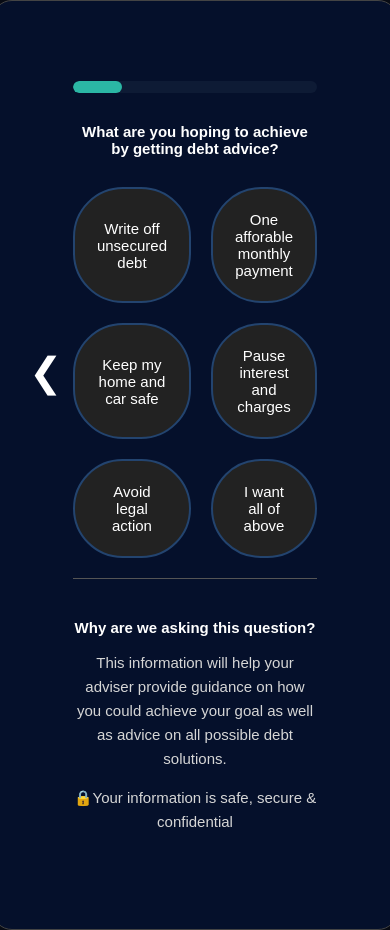
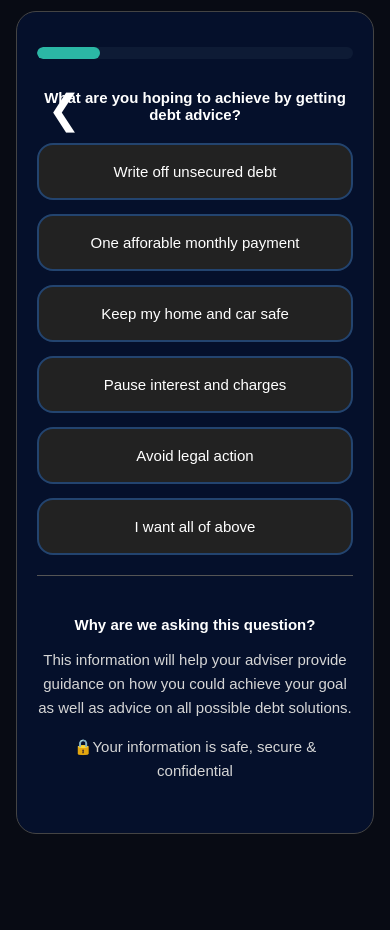
Before and after one commit to manushka01/mine, a website: page qualify.html in a window 390 px wide. Both pictures are taken after a click on the button "£10,000+". After the commit the page ends 844 px from the top, so only its background shows below. Drawn offline with Linux system fonts and the light colour scheme.

Commit message:
Update qualify.css

```diff
--- a/qualify.css
+++ b/qualify.css
@@ -11,10 +11,12 @@ color:white;
 
 .form-box{
 width:700px;
+max-width:92%;
 background:#05102b;
 padding:80px;
 border-radius:20px;
 border:1px solid #444;
+box-sizing:border-box;
 }
 
 .progress{
@@ -208,7 +210,8 @@ line-height:1.6;
 .continue-btn{
     display:block;
     margin:35px auto;
-    width:320px;
+    width:100%;
+    max-width:320px;
     padding:18px;
     border:none;
     border-radius:45px;
@@ -271,3 +274,31 @@ line-height:1.6;
     max-width:480px;
     margin:0 auto;
 }
+
+@media(max-width:768px){
+    .form-box{
+        padding:35px 20px;
+    }
+
+    .back-btn{
+        left:5px;
+        top:20px;
+    }
+
+    .form-group input{
+        width:100%;
+    }
+
+    .grid{
+        grid-template-columns:1fr;
+        gap:14px;
+        margin-top:20px;
+    }
+
+    .option{
+        padding:18px 20px;
+        border-radius:16px;
+        font-size:15px;
+        text-align:center;
+    }
+}
```
